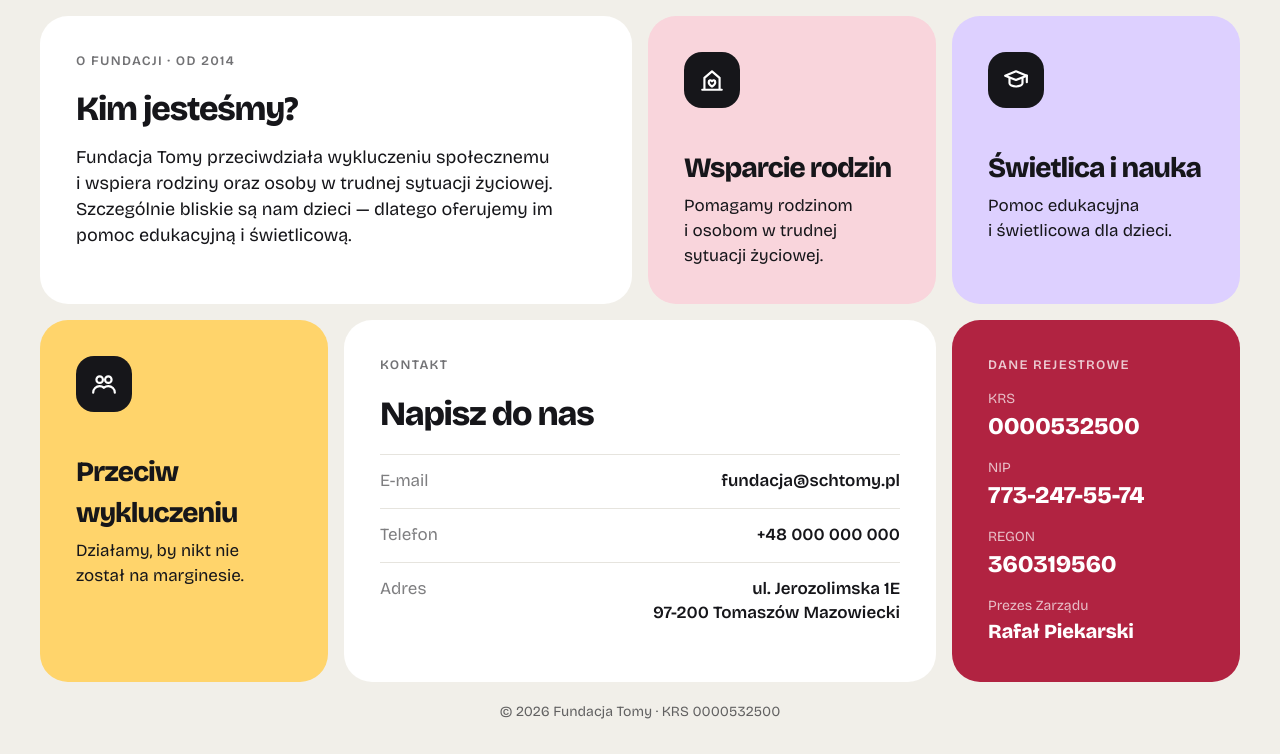
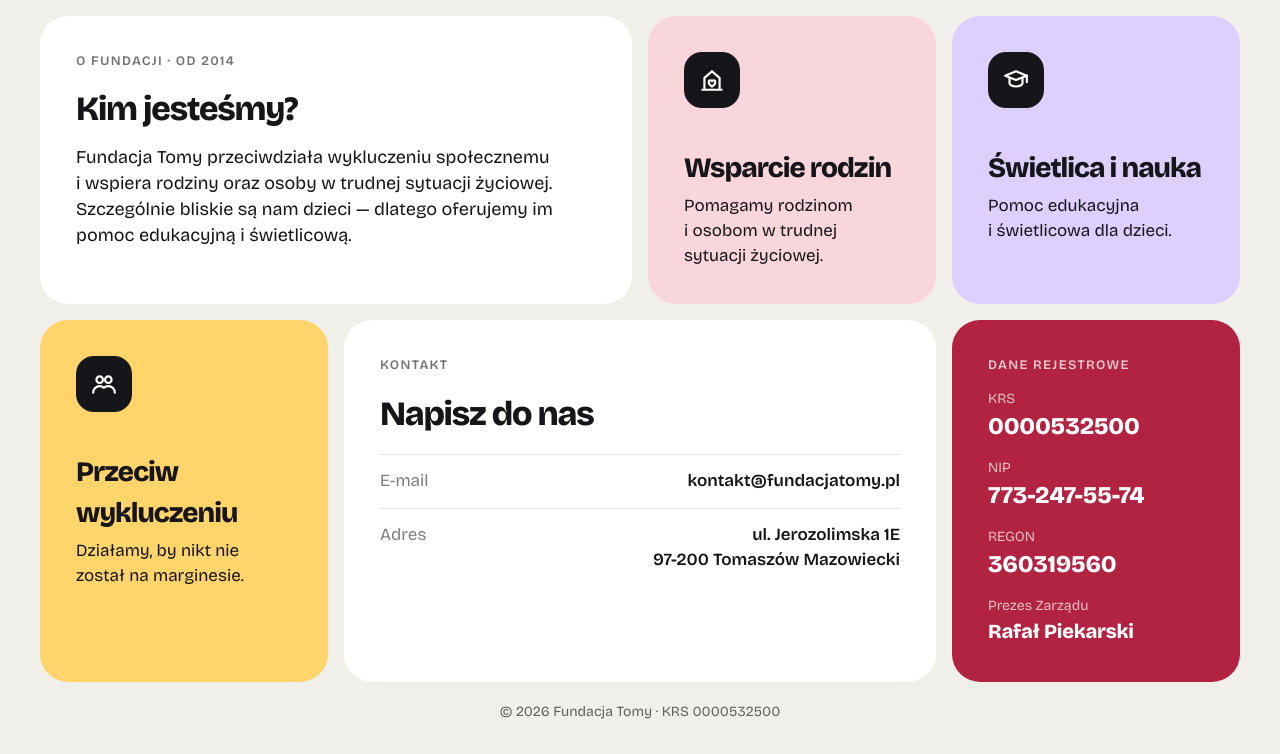
Before and after one commit to swider8814/Fundacja-Tomy, a plain HTML site: page site/index.html in a window 1280 px wide. Shown: the part 705-1459 px from the top of the page. Drawn offline with Linux system fonts and the light colour scheme.

Commit message:
Usunięcie telefonu, tymczasowy adres e-mail
Co-Authored-By: Claude Opus 5.5 <noreply@anthropic.com>
Claude-Session: https://claude.ai/code/session_01J4SLrAMW9XHukf63235ayS

```diff
--- a/site/index.html
+++ b/site/index.html
@@ -76,9 +76,8 @@
       <h2>Napisz do nas</h2>
     </div>
     <dl class="rows">
-      <!-- TODO: potwierdzić e-mail i telefon -->
-      <div class="row"><dt>E-mail</dt><dd><a href="mailto:fundacja@schtomy.pl">fundacja@schtomy.pl</a></dd></div>
-      <div class="row"><dt>Telefon</dt><dd><a href="tel:+48000000000">+48 000 000 000</a></dd></div>
+      <!-- TODO: e-mail tymczasowy – podmienić po zakupie domeny -->
+      <div class="row"><dt>E-mail</dt><dd><a href="mailto:kontakt@fundacjatomy.pl">kontakt@fundacjatomy.pl</a></dd></div>
       <div class="row"><dt>Adres</dt><dd>ul. Jerozolimska 1E<br>97-200 Tomaszów Mazowiecki</dd></div>
     </dl>
   </section>
```
